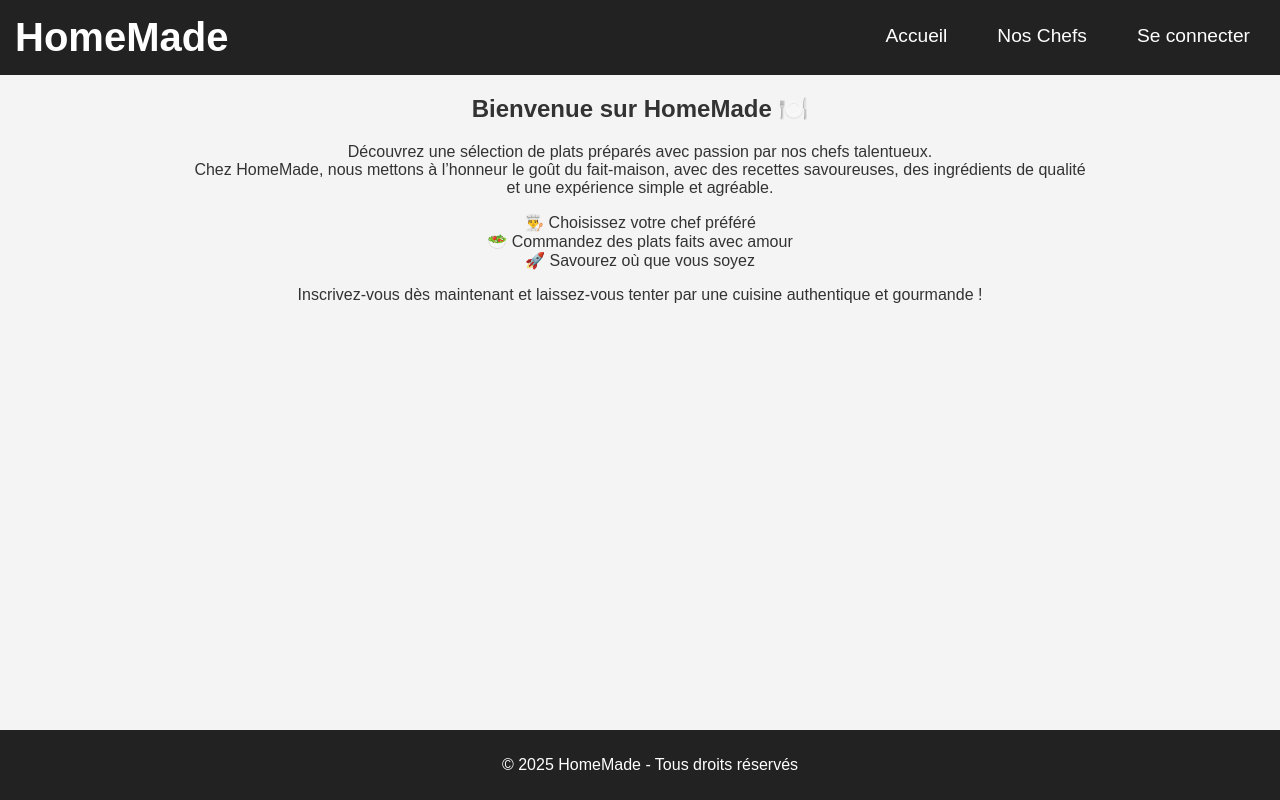
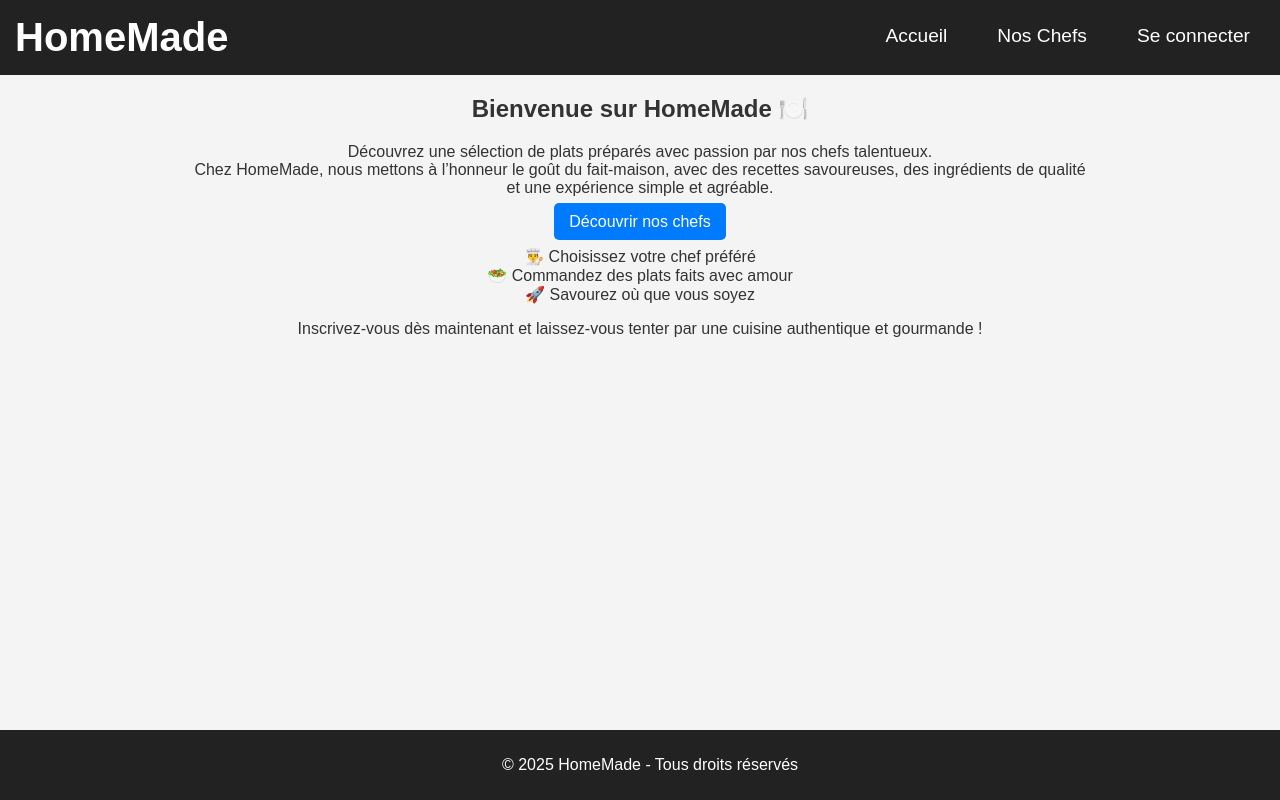
Before and after one commit to RubnK/homemade-vuejs, a Vue app: page / in a window 1280 px wide. Built offline with nearby package versions, Linux system fonts and the light colour scheme.

Commit message:
Amélioration de l'interface utilisateur : ajout d'effets de transition sur les liens et mise à jour des styles des boutons, ajout d'un lien vers la page des chefs sur la page d'accueil.

```diff
--- a/src/assets/main.css
+++ b/src/assets/main.css
@@ -81,6 +81,11 @@ ul li a {
   font-size: 1.2em;
   width: 97%;
   padding: 15px;
+  transition: all 0.3s;
+}
+
+ul li a:hover {
+  background-color: #f4f4f4;
 }
 
 .quantity{
@@ -88,7 +93,7 @@ ul li a {
 }
 
 /* Buttons */
-button {
+button, .button {
   background-color: #007bff;
   color: white;
   border: none;
@@ -98,9 +103,10 @@ button {
   font-size: 1em;
   transition: 0.3s;
   margin: 5px;
+  text-decoration: none;
 }
 
-button:hover {
+button:hover, .button:hover {
   background-color: #0056b3;
 }
 
--- a/src/pages/Home.vue
+++ b/src/pages/Home.vue
@@ -6,6 +6,7 @@
             Découvrez une sélection de plats préparés avec passion par nos chefs talentueux. <br>
             Chez HomeMade, nous mettons à l’honneur le goût du fait-maison, avec des recettes savoureuses, des ingrédients de qualité et une expérience simple et agréable.
         </p>
+        <router-link class="button" to="/chefs">Découvrir nos chefs</router-link>
         <p>
             👨‍🍳 Choisissez votre chef préféré<br>
             🥗 Commandez des plats faits avec amour<br>
```
